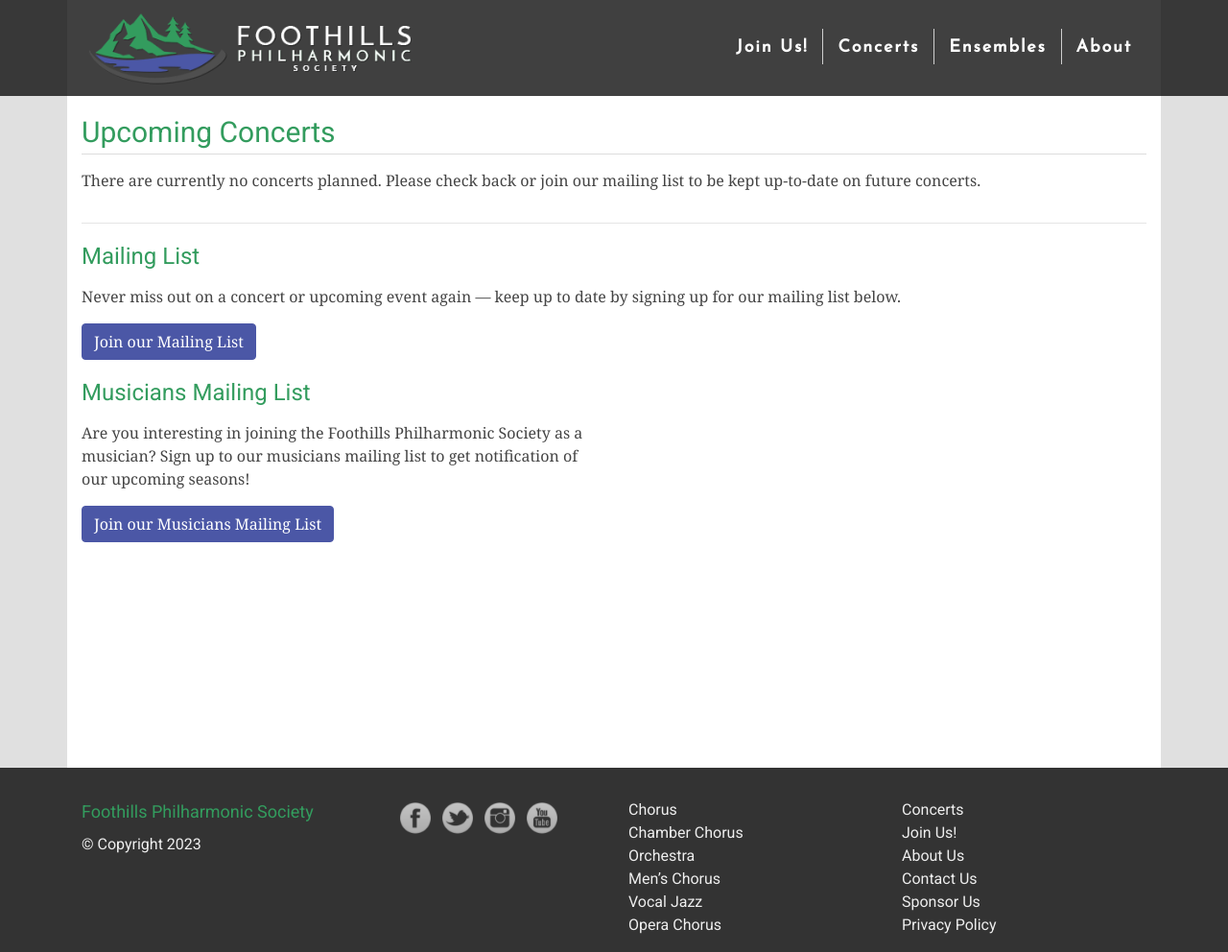
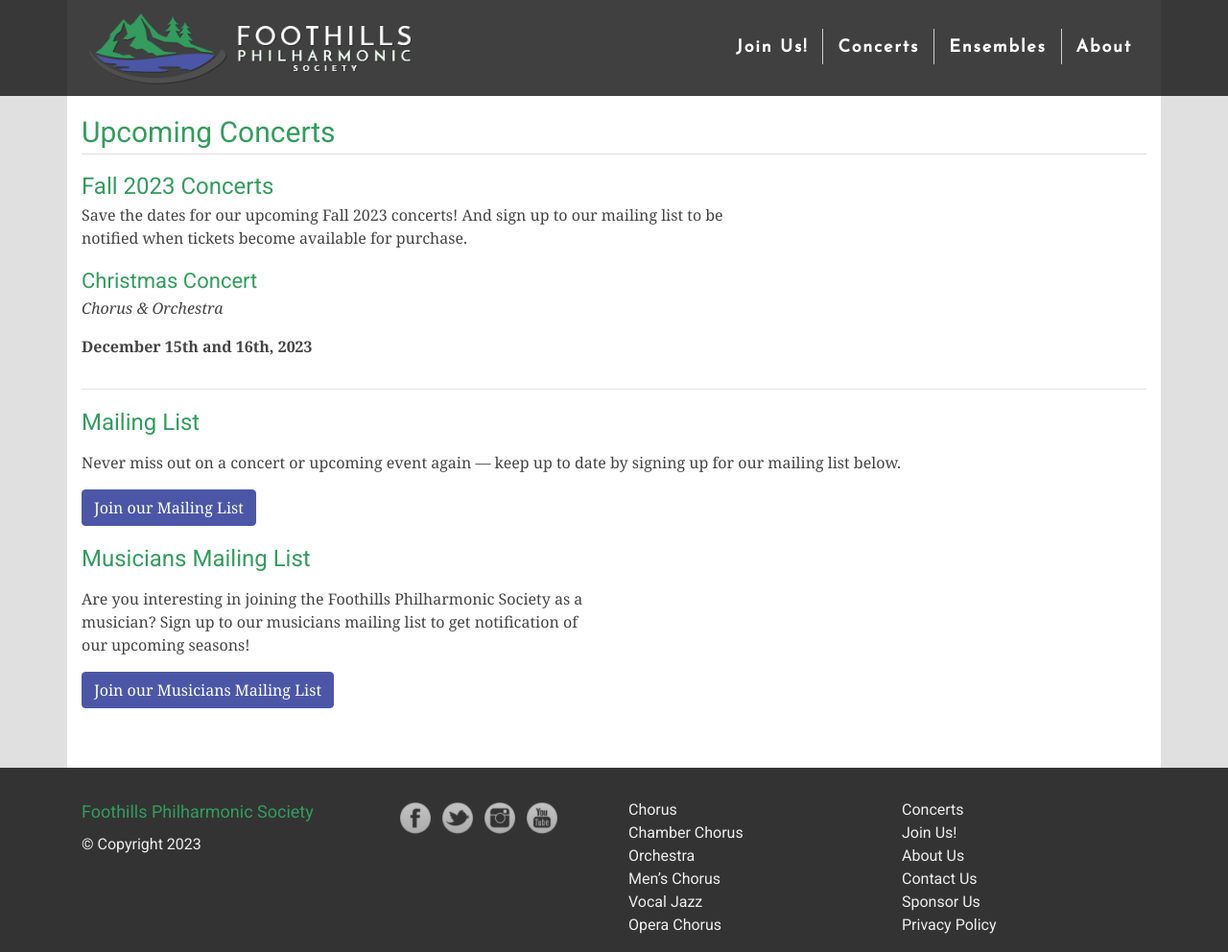
Before and after one commit to percyhanna/fps, a Jekyll site: the page built from concerts/index.html, in a window 1280 px wide and 992 px high. Shown: the whole window at 96% size. Built offline with Jekyll 4.4.1, drawn with Linux system fonts in a browser that asks for light colours; nearby versions of some CDN libraries; Markdown is read by kramdown in place of the engine named in the settings.

Commit message:
Add placeholder concert info

```diff
--- a/concerts/index.html
+++ b/concerts/index.html
@@ -10,11 +10,22 @@
 <h1>Upcoming Concerts</h1>
 
 <div class="row">
-  <div class="col-12">
+  <div class="col-12 col-md-8">
+    <h2 class="tight">Fall 2023 Concerts</h2>
+
     <p>
-      There are currently no concerts planned. Please check back or join our
-      mailing list to be kept up-to-date on future concerts.
+      Save the dates for our upcoming Fall 2023 concerts! And sign up to our
+      mailing list to be notified when tickets become available for purchase.
     </p>
+
+    <div class="row">
+      <div class="col-12 col-md-6">
+        <h3 class="tight">Christmas Concert</h3>
+        <p><em>Chorus &amp; Orchestra</em></p>
+
+        <p><strong>December 15th and 16th, 2023</strong></p>
+      </div>
+    </div>
   </div>
 </div>
 
```
